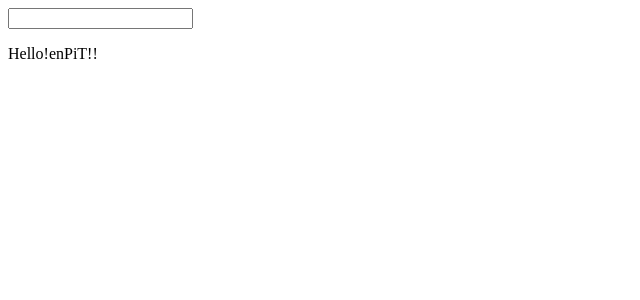
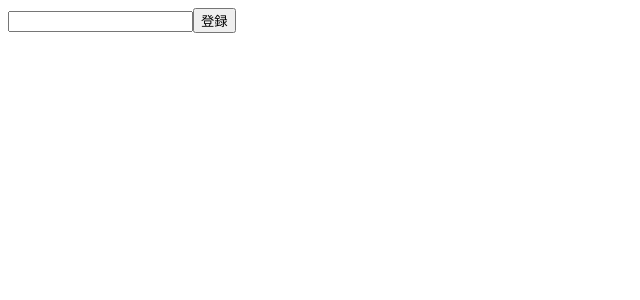
Before and after one commit to takumah1234/next-learning-todo-app, a Next.js app: page / in a window 1280 px wide. Shown: the top 300 px of the page, without its empty margins (0-640 px from the left). Built offline with nearby package versions, Linux system fonts and the light colour scheme.

Commit message:
useStateを用いて、ToDoリストを作成してみた

```diff
--- a/pages/index.js
+++ b/pages/index.js
@@ -2,21 +2,44 @@ import { useState } from 'react';
 
 export default function Home() {
   // 変数の宣言
-  const [displayedText, setDisplayedText] = useState("Hello!enPiT!!")
+  const [todoContext, setTodoContext] = useState('');
+  const [todoList, setTodoList] = useState([]);
+
   return (
     <div>
       <input
           type="text"
           onChange={(e) => {
-              setDisplayedText(e.target.value);
+              setTodoContext(e.target.value);
           }}
       />
-      <p>
-        {
-          /* 用意した変数の中身を表示 */
-          displayedText
-        }
-      </p>
+      <button
+        type="button"
+        onClick={() => {
+          const item = {
+              context: todoContext,
+              id: todoList.length,
+          };
+          setTodoList([...todoList, item]);
+        }}
+      >
+        登録
+      </button>
+      <ul>
+        {todoList.map((todoItem) => (
+        <li key={todoItem.id}>
+          {todoItem.context}
+          <button
+            type="button"
+            onClick={() => {
+              setTodoList(todoList.filter((item) => item.id !== todoItem.id));
+            }}
+          >
+            削除
+          </button>
+        </li>
+        ))}
+      </ul>
     </div>
   )
 }
```
